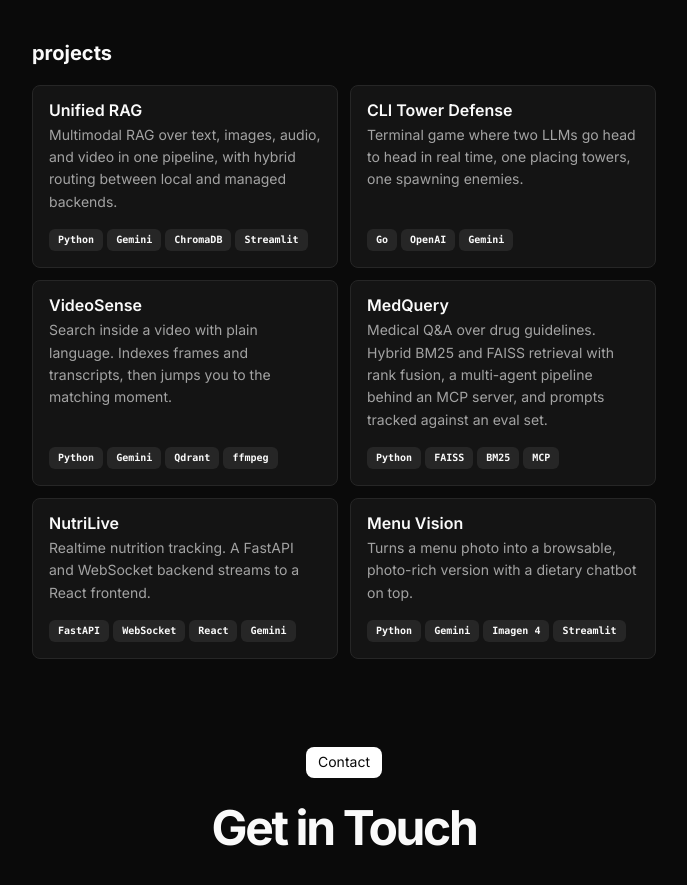
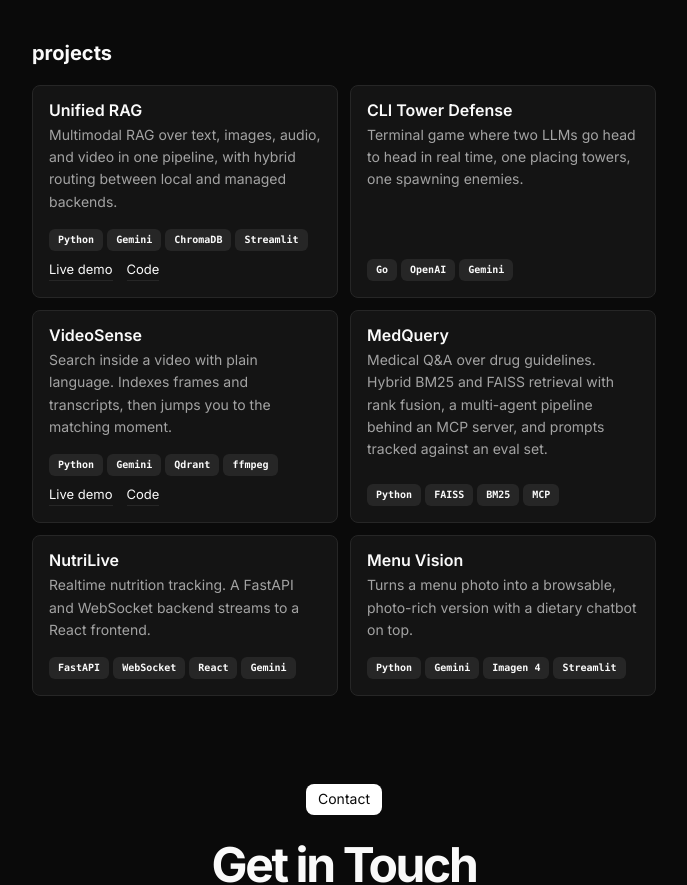
Before and after one commit to kikugo/kikugo.github.io, a plain HTML site: page index.html in a window 1280 px wide. Shown: the part 1415-2300 px from the top of the page, without its empty margins (296-983 px from the left). Drawn offline with Linux system fonts and the light colour scheme.

Commit message:
added demo links to the project cards

```diff
--- a/index.html
+++ b/index.html
@@ -287,6 +287,30 @@
       gap: 0.25rem;
       padding: 0 1rem 1rem;
       margin-top: auto;
+    }
+
+    /* Cards with a live demo carry two links, so the whole tile can no longer be
+       one anchor. Tighten the tag row above them and give the links their own. */
+    .project-tags:has(+ .project-links) {
+      padding-bottom: 0.5rem;
+    }
+
+    .project-links {
+      display: flex;
+      gap: 0.875rem;
+      padding: 0 1rem 1rem;
+      font-size: 0.8125rem;
+    }
+
+    .project-links a {
+      color: var(--text);
+      text-decoration: none;
+      border-bottom: 1px solid var(--border);
+      transition: border-color 0.15s;
+    }
+
+    .project-links a:hover {
+      border-bottom-color: var(--text);
     }
 
     .project-tag {
@@ -629,8 +653,7 @@
       <h2>projects</h2>
       <div class="projects">
 
-        <a id="proj-unified-rag" href="https://github.com/kikugo/unified-rag" target="_blank" rel="noopener noreferrer"
-          class="project-card">
+        <div id="proj-unified-rag" class="project-card">
           <div class="project-content">
             <h3>Unified RAG</h3>
             <p>Multimodal RAG over text, images, audio, and video in one pipeline, with hybrid routing between local and managed backends.</p>
@@ -641,7 +664,11 @@
             <span class="project-tag">ChromaDB</span>
             <span class="project-tag">Streamlit</span>
           </div>
-        </a>
+          <div class="project-links">
+            <a href="https://unified-rag.streamlit.app/" target="_blank" rel="noopener noreferrer">Live demo</a>
+            <a href="https://github.com/kikugo/unified-rag" target="_blank" rel="noopener noreferrer">Code</a>
+          </div>
+        </div>
 
         <a id="proj-cli-tower-defense" href="https://github.com/kikugo/cli-tower-defense" target="_blank" rel="noopener noreferrer"
           class="project-card">
@@ -656,7 +683,7 @@
           </div>
         </a>
 
-        <a id="proj-videosense" href="https://github.com/kikugo/VideoSense" target="_blank" rel="noopener noreferrer" class="project-card">
+        <div id="proj-videosense" class="project-card">
           <div class="project-content">
             <h3>VideoSense</h3>
             <p>Search inside a video with plain language. Indexes frames and transcripts, then jumps you to the matching moment.</p>
@@ -667,7 +694,11 @@
             <span class="project-tag">Qdrant</span>
             <span class="project-tag">ffmpeg</span>
           </div>
-        </a>
+          <div class="project-links">
+            <a href="https://videosense.streamlit.app/" target="_blank" rel="noopener noreferrer">Live demo</a>
+            <a href="https://github.com/kikugo/VideoSense" target="_blank" rel="noopener noreferrer">Code</a>
+          </div>
+        </div>
 
         <a id="proj-medquery" href="https://github.com/kikugo/MedQuery" target="_blank" rel="noopener noreferrer" class="project-card">
           <div class="project-content">
```
